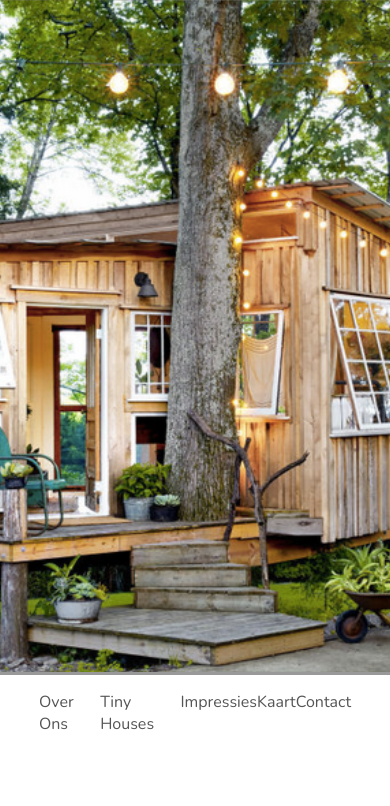
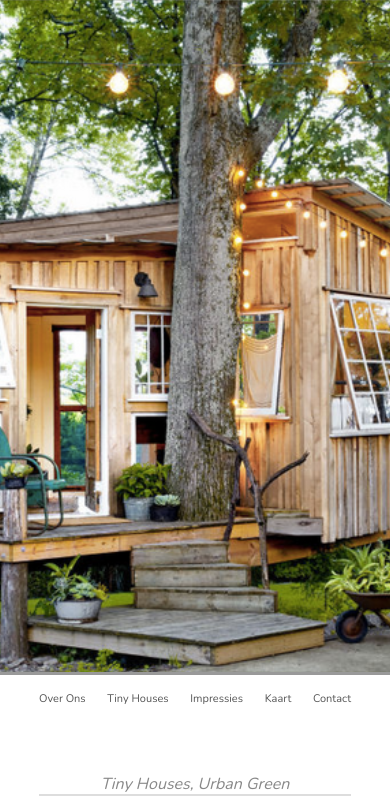
Before and after one commit to muise001/MPIMS, a plain HTML site: page Site/index.html in a window 390 px wide. Shown: the top 806 px of the page. Drawn offline with nearby package versions, Linux system fonts and the light colour scheme; grey boxes are pictures that could not be loaded.

Commit message:
Added more responsiveness

```diff
--- a/Site/styles.css
+++ b/Site/styles.css
@@ -400,9 +400,18 @@ article img {
   .maincontent {
     flex-direction: column;
   }
-
+  .divider > h2 {
+    font-size: 1rem;
+    background: none;
+  }
   .maincontent > div, .maincontent > img  {
     width: 100%;
     margin-bottom: 3rem;
   }
 }
+
+@media only screen and (max-width: 400px) {
+  nav a {
+    font-size: 11px;
+  }
+}
```
